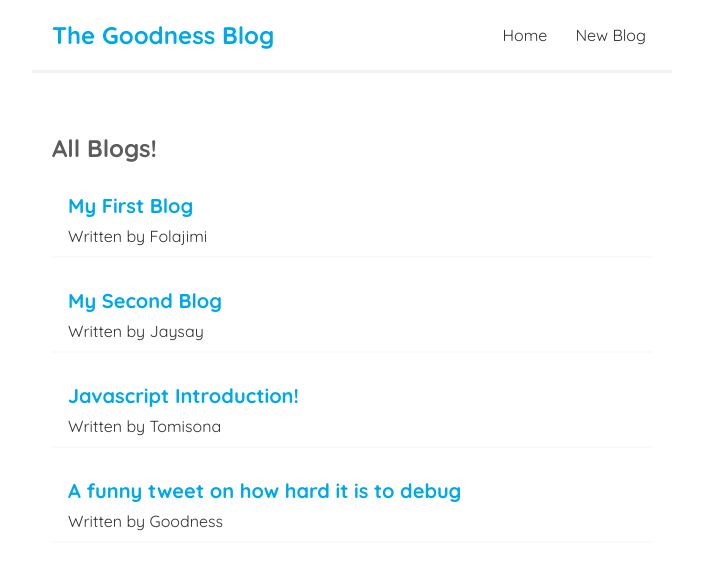
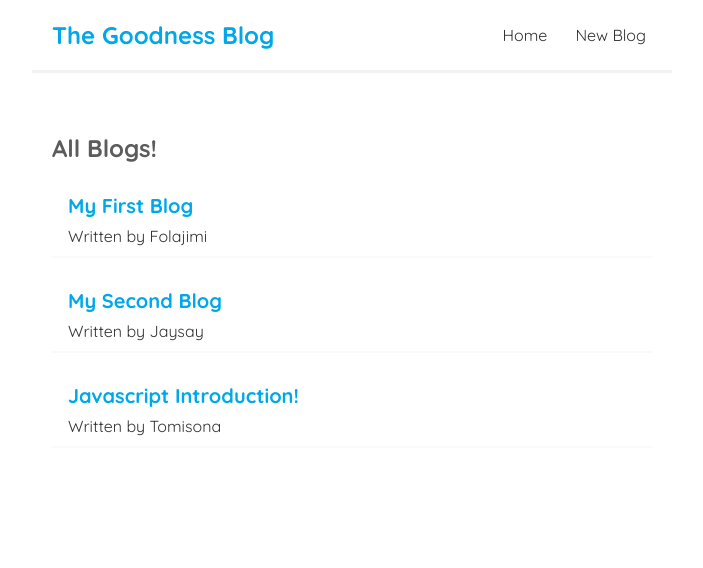
Before and after one commit to Oyawe/goodness-blog, a React (Create React App) app: page / in a window 1280 px wide. Shown: the top 568 px of the page, without its empty margins (288-991 px from the left). Built offline with nearby package versions, Linux system fonts and the light colour scheme; data requests are answered from the project's data file.

Commit message:
tried to work something out...it didn't work tho

```diff
--- a/data/db.json
+++ b/data/db.json
@@ -17,12 +17,6 @@
       "body": "JavaScript is a versatile and widely-used programming language primarily used for web development. It was introduced to bring interactivity to web pages and enable dynamic content. As a client-side scripting language, it runs directly in the user's web browser, allowing developers to manipulate HTML and CSS elements, handle events, and create responsive user interfaces. JavaScript is known for its easy integration with HTML and its flexibility in supporting different programming paradigms, including procedural, object-oriented, and functional programming. It also has a vast ecosystem of libraries and frameworks, such as React, Angular, and Vue.js, which streamline web development and enable the creation of interactive and feature-rich web applications. Additionally, JavaScript has expanded its domain beyond the browser with the introduction of Node.js, enabling developers to build server-side applications. Its ubiquity and continuous updates make it a fundamental language for both beginner and experienced developers alike.",
       "author": "Tomisona",
       "id": 3
-    },
-    {
-      "title": "A funny tweet on how hard it is to debug",
-      "body": "\"Debugging code feels like being a detective in a comedy show – you follow the clues, chase red herrings, and just when you think you've cracked the case, BAM! Another bug pops up like, 'Surprise, I'm here to ruin your day!' 🕵️‍♂️🔍😂 #DebuggingLife #CodeMysteries #ComedyOfErrors\"",
-      "author": "Goodness",
-      "id": 4
     }
   ]
 }
--- a/src/BlogDetails.js
+++ b/src/BlogDetails.js
@@ -3,8 +3,8 @@ import { useHistory, useParams } from 'react-router-dom/cjs/react-router-dom.min
 import useFetch from './useFetch';
 
 const BlogDetails = () => {
-    const {id} = useParams();
-    const {data: blog, error, isPending} = useFetch('http://localhost:8000/blogs/' + id);
+    const { id } = useParams();
+    const { data: blog, error, isPending } = useFetch('http://localhost:8000/blogs/' + id);
     const history = useHistory();
 
     const handleClick = () => {
```
